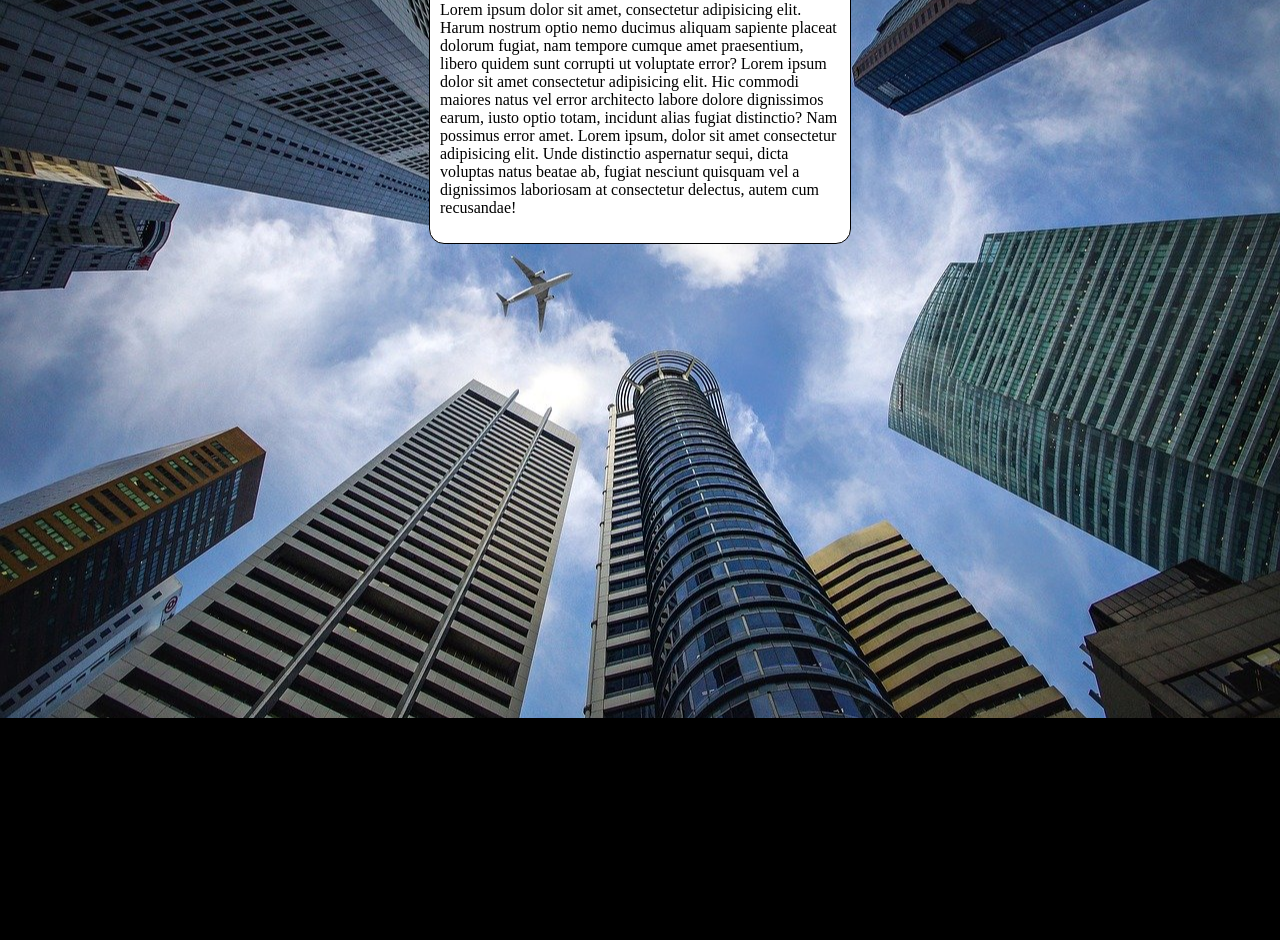
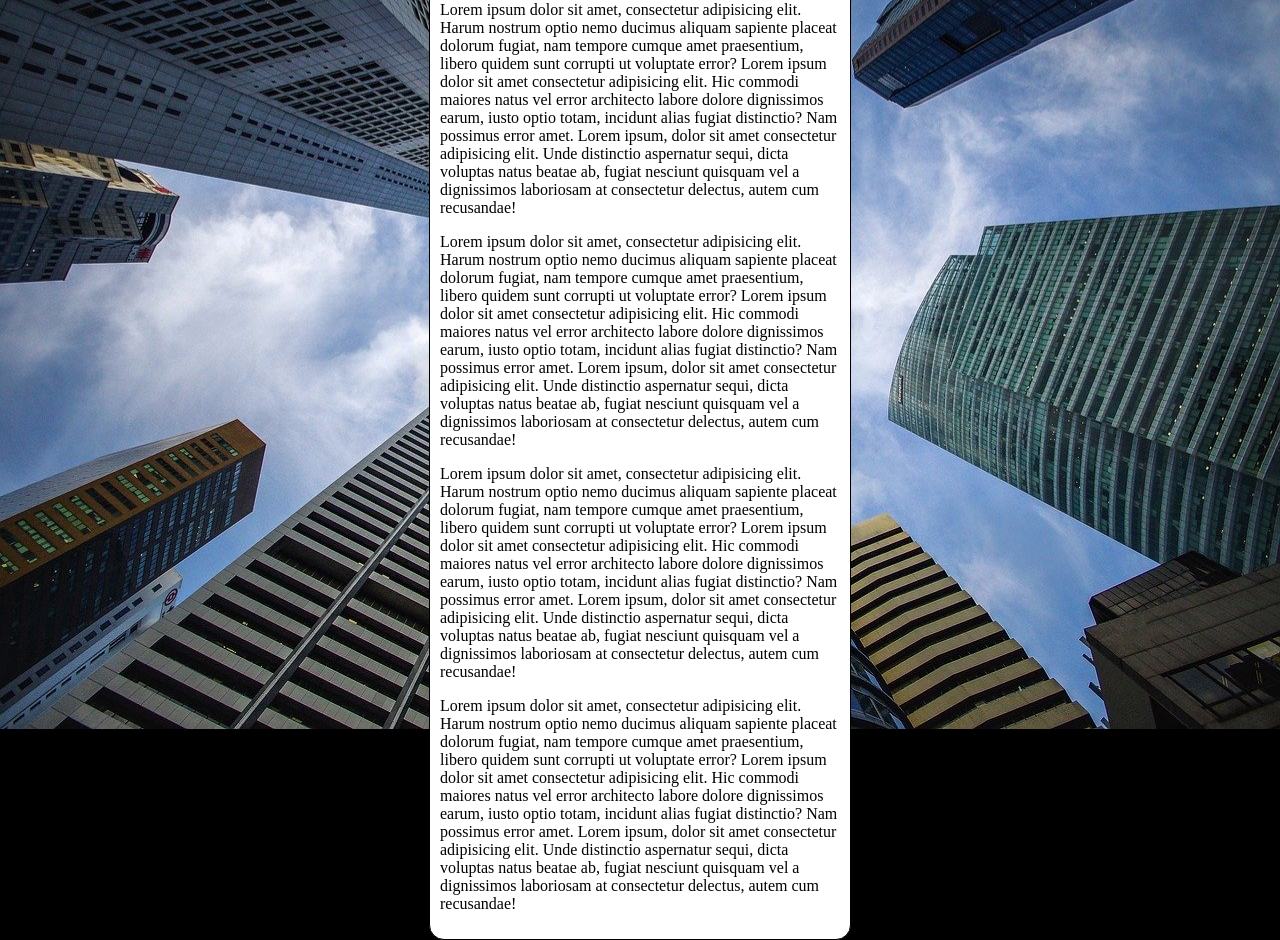
Before and after one commit to jonathanmoraissantos/html-css, a plain HTML site: page exercicios/ex022/fundo006.html in a window 1280 px wide. Shown: the part 98-1038 px from the top of the page. Before the commit the page ends 816 px from the top, so only its background shows below. Drawn offline with Linux system fonts and the light colour scheme.

Commit message:
Update fundo006.html

```diff
--- a/exercicios/ex022/fundo006.html
+++ b/exercicios/ex022/fundo006.html
@@ -6,7 +6,7 @@
     <title>Documento</title>
     <style>
         body{
-            height: 100vh;
+            height: 98vh;
             background-color: black;
             background-image: url(imagens/wallpaper002.jpg);
             background-position: center center;
@@ -28,6 +28,9 @@
     <main>
         <h1>Teste de imagem de fundo</h1>
         <p>Lorem ipsum dolor sit amet, consectetur adipisicing elit. Harum nostrum optio nemo ducimus aliquam sapiente placeat dolorum fugiat, nam tempore cumque amet praesentium, libero quidem sunt corrupti ut voluptate error? Lorem ipsum dolor sit amet consectetur adipisicing elit. Hic commodi maiores natus vel error architecto labore dolore dignissimos earum, iusto optio totam, incidunt alias fugiat distinctio? Nam possimus error amet. Lorem ipsum, dolor sit amet consectetur adipisicing elit. Unde distinctio aspernatur sequi, dicta voluptas natus beatae ab, fugiat nesciunt quisquam vel a dignissimos laboriosam at consectetur delectus, autem cum recusandae!</p>
+        <p>Lorem ipsum dolor sit amet, consectetur adipisicing elit. Harum nostrum optio nemo ducimus aliquam sapiente placeat dolorum fugiat, nam tempore cumque amet praesentium, libero quidem sunt corrupti ut voluptate error? Lorem ipsum dolor sit amet consectetur adipisicing elit. Hic commodi maiores natus vel error architecto labore dolore dignissimos earum, iusto optio totam, incidunt alias fugiat distinctio? Nam possimus error amet. Lorem ipsum, dolor sit amet consectetur adipisicing elit. Unde distinctio aspernatur sequi, dicta voluptas natus beatae ab, fugiat nesciunt quisquam vel a dignissimos laboriosam at consectetur delectus, autem cum recusandae!</p>
+        <p>Lorem ipsum dolor sit amet, consectetur adipisicing elit. Harum nostrum optio nemo ducimus aliquam sapiente placeat dolorum fugiat, nam tempore cumque amet praesentium, libero quidem sunt corrupti ut voluptate error? Lorem ipsum dolor sit amet consectetur adipisicing elit. Hic commodi maiores natus vel error architecto labore dolore dignissimos earum, iusto optio totam, incidunt alias fugiat distinctio? Nam possimus error amet. Lorem ipsum, dolor sit amet consectetur adipisicing elit. Unde distinctio aspernatur sequi, dicta voluptas natus beatae ab, fugiat nesciunt quisquam vel a dignissimos laboriosam at consectetur delectus, autem cum recusandae!</p>
+        <p>Lorem ipsum dolor sit amet, consectetur adipisicing elit. Harum nostrum optio nemo ducimus aliquam sapiente placeat dolorum fugiat, nam tempore cumque amet praesentium, libero quidem sunt corrupti ut voluptate error? Lorem ipsum dolor sit amet consectetur adipisicing elit. Hic commodi maiores natus vel error architecto labore dolore dignissimos earum, iusto optio totam, incidunt alias fugiat distinctio? Nam possimus error amet. Lorem ipsum, dolor sit amet consectetur adipisicing elit. Unde distinctio aspernatur sequi, dicta voluptas natus beatae ab, fugiat nesciunt quisquam vel a dignissimos laboriosam at consectetur delectus, autem cum recusandae!</p>
     </main>
 </body>
 </html>
```
